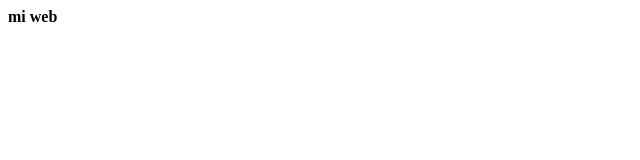
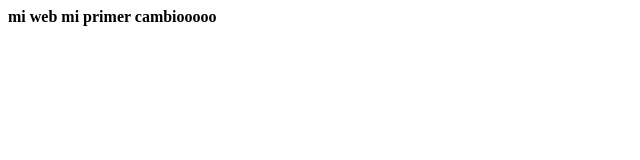
Before and after one commit to victoryume/git-curso, a plain HTML site: page index.html in a window 1280 px wide. Shown: the whole page, without its empty margins (0-640 px from the left). Drawn offline with Linux system fonts and the light colour scheme.

Commit message:
ahora el index html cambio

```diff
--- a/index.html
+++ b/index.html
@@ -1,4 +1,5 @@
 <!DOCTYPE html>
 <html>
     <strong>mi web</strong>
+    <strong>mi primer cambiooooo</strong>
 </html>
```
